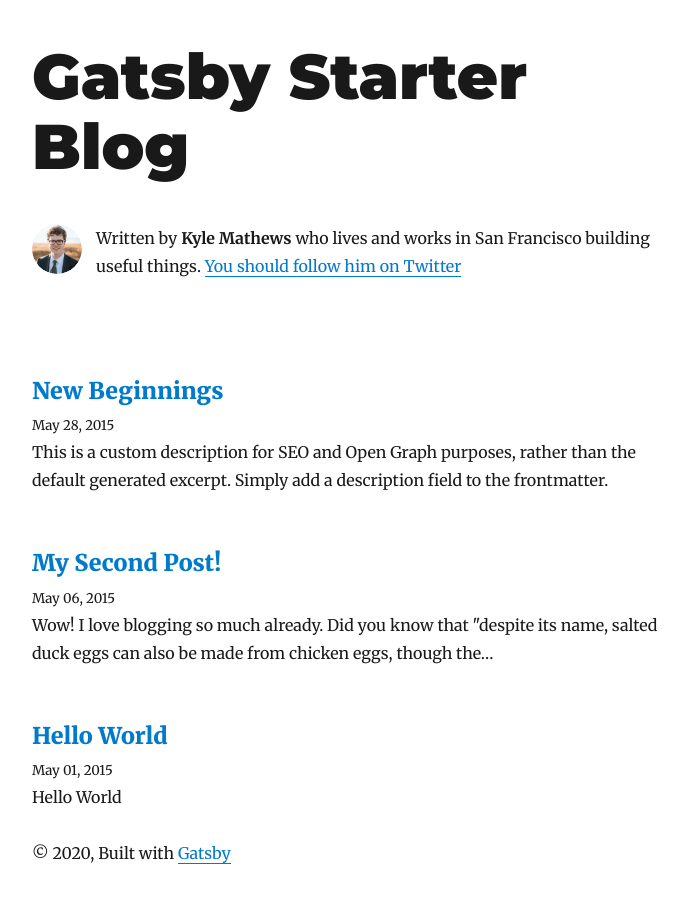
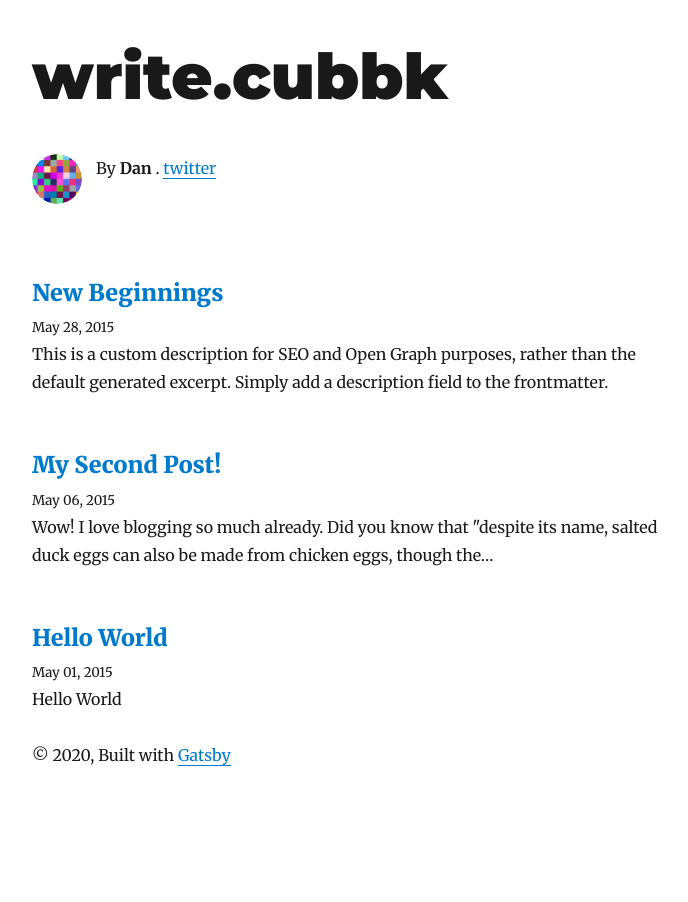
Before and after one commit to cubbK/write, a Gatsby site: page / in a window 1280 px wide. Shown: the whole page, without its empty margins (293-981 px from the left). After the commit the page ends 811 px from the top, so only its background shows below. Built offline with nearby package versions, Linux system fonts and the light colour scheme; Gatsby itself is replaced by a stand-in of ours; some packages are replaced by stand-ins of ours.

Commit message:
update configs

```diff
--- a/gatsby-config.js
+++ b/gatsby-config.js
@@ -1,14 +1,14 @@
 module.exports = {
   siteMetadata: {
-    title: `Gatsby Starter Blog`,
+    title: `write.cubbk`,
     author: {
-      name: `Kyle Mathews`,
-      summary: `who lives and works in San Francisco building useful things.`,
+      name: `Dan`,
+      summary: '',
     },
     description: `A starter blog demonstrating what Gatsby can do.`,
-    siteUrl: `https://gatsby-starter-blog-demo.netlify.com/`,
+    siteUrl: `https://write.cubbk.github.io/`,
     social: {
-      twitter: `kylemathews`,
+      twitter: `cubbkd`,
     },
   },
   plugins: [
--- a/src/components/bio.js
+++ b/src/components/bio.js
@@ -14,7 +14,7 @@
 const Bio = () => {
   const data = useStaticQuery(graphql`
     query BioQuery {
-      avatar: file(absolutePath: { regex: "/profile-pic.jpg/" }) {
+      avatar: file(absolutePath: { regex: "/profile-pic.png/" }) {
         childImageSharp {
           fixed(width: 50, height: 50) {
             ...GatsbyImageSharpFixed
@@ -57,10 +57,10 @@
         }}
       />
       <p>
-        Written by <strong>{author.name}</strong> {author.summary}
+        By <strong>{author.name}</strong> {author.summary}.
         {` `}
         <a href={`https://twitter.com/${social.twitter}`}>
-          You should follow him on Twitter
+          twitter
         </a>
       </p>
     </div>
```
Also changed, not shown: content/assets/profile-pic.jpg (deleted), content/assets/profile-pic.png (added).
